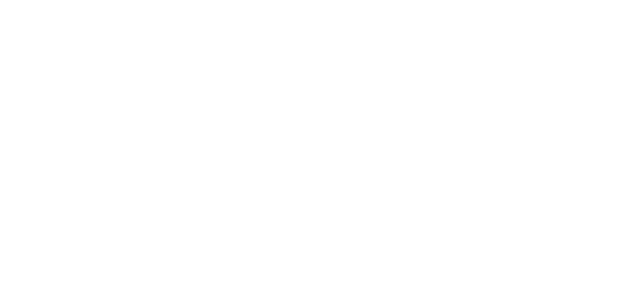
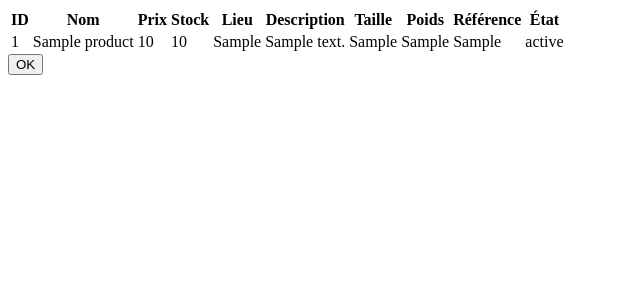
Before and after one commit to SimplonAuch2/CRM, a PHP site: page /product_seller.php in a window 1280 px wide. Before the commit the part shown is empty. Shown: the top 300 px of the page, without its empty margins (0-640 px from the left). Run offline with PHP 8.4, Linux system fonts and the light colour scheme; tables that the repository leaves empty or names only in its code hold one stand-in row (values such as "Sample post").

Commit message:
creating table product_seller.php

```diff
--- a/index.php
+++ b/index.php
@@ -28,7 +28,7 @@
 					</div>
 
 					<div id="inputSubmit">
-						<label for="userSubmit"> 	</label><br>
+						<label for="userSubmit"></label><br>
 						<input type="submit" name="userSubmit"><br><br>
 					</div>
 
--- a/product_seller.php
+++ b/product_seller.php
@@ -6,6 +6,59 @@
 		<link rel="stylesheet" type="text/css" href="style.css">
 	</head>
 	<body>
+		<div id="contentProductSeller">
+			<div id="product">
+				<table class="tableProduct">
 
+					<thead>
+
+						<th>ID</th>
+						<th>Nom</th>
+						<th>Prix</th>
+						<th>Stock</th>
+						<th>Lieu</th>
+						<th>Description</th>
+						<th>Taille</th>
+						<th>Poids</th>
+						<th>Référence</th>
+						<th>État</th> <!-- WARNING -->
+
+					</thead>
+
+					<?php
+
+					// CONNEXION TO THE DATABASE
+					// CONNEXION WITH THE FILE connect.php
+					try
+					{
+						$bdd = new PDO('mysql:host=localhost;dbname=crm;charset=utf8', 'loups', 'Qwant00;');
+					}
+					catch(Exception $e)
+					{
+						die('Erreur : '.$e->getMessage());
+					}
+
+					// on récupère et on affiche le contenu de la base de données
+					$req = $bdd->query('SELECT * FROM products');
+					while ($donnees = $req->fetch())
+						{ echo
+							'<tr><td>' . $donnees['product_id'] . '</td>' .
+							'<td>' . $donnees['product_name'] . '</td>' .
+							'<td>' . $donnees['product_price'] . '</td>' .
+							'<td>' . $donnees['product_stock'] . '</td>' .
+							'<td>' . $donnees['product_place'] . '</td>' .
+							'<td>' . $donnees['product_description'] . '</td>' .
+							'<td>' . $donnees['product_size'] . '</td>' .
+							'<td>' . $donnees['product_weight'] . '</td>' .
+							'<td>' . $donnees['product_reference'] . '</td>' .
+							'<td>' . $donnees['product_state'] . '</td></tr>';
+						}
+					?>
+
+				</table>
+
+				<button id="buttonOK" class="button" type="button">OK</button>
+
+			</div>
 	</body>
 </html>
```
